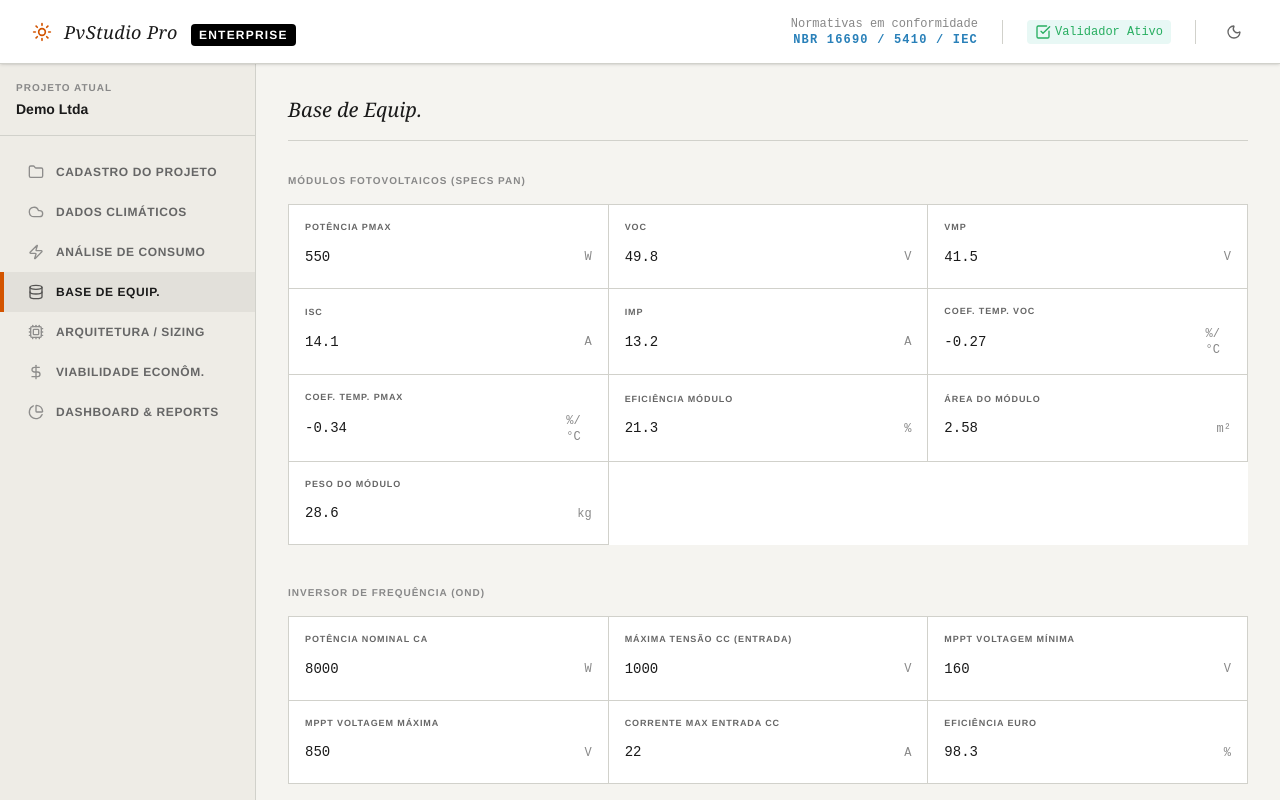
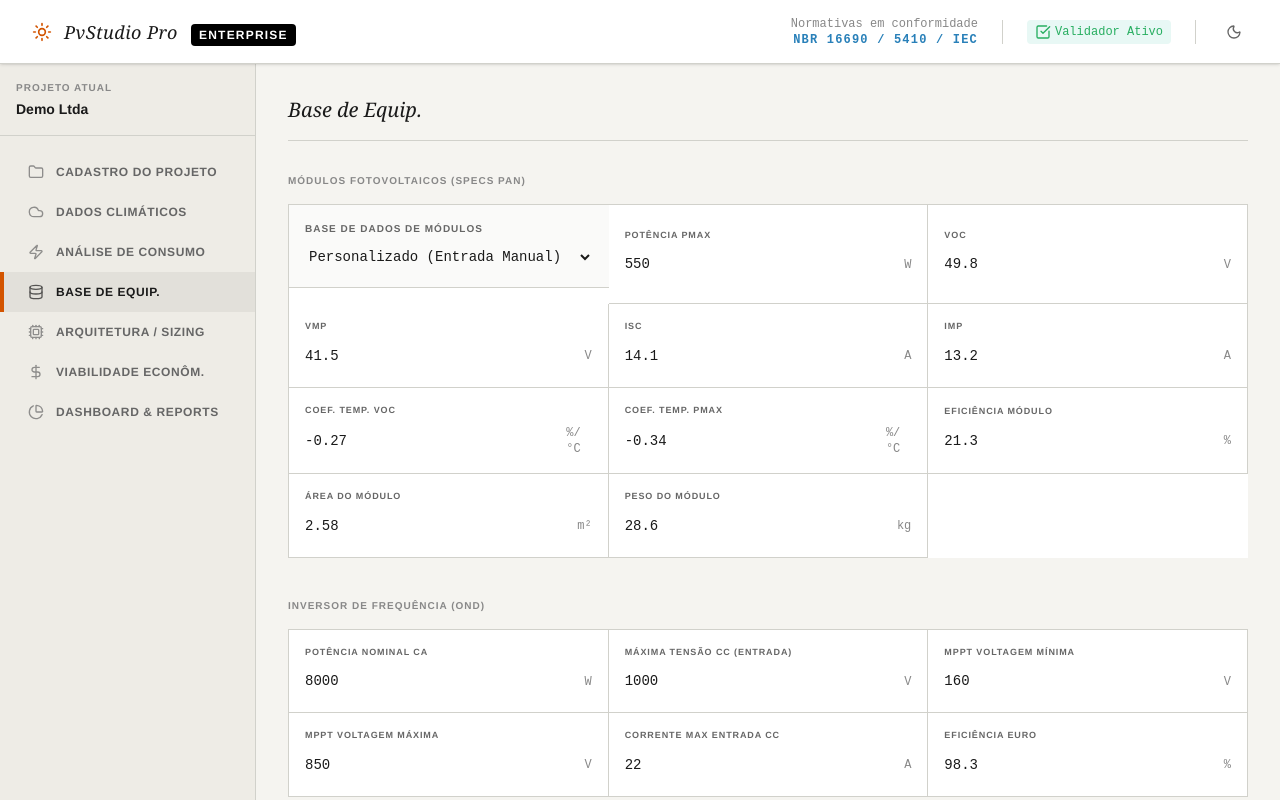
Before and after one commit to mgssystemsolar-max/CASA-100-OFF-GRID, a React (Vite) app: page / in a window 1280 px wide. Both pictures are taken after a click on the button "BASE DE EQUIP.". Built offline with nearby package versions, Linux system fonts and the light colour scheme.

Commit message:
feat: add photovoltaic module database
Introduce MODULE_DATABASE to support predefined solar panel specifications in the calculation form.

```diff
--- a/src/components/FormBlocks.tsx
+++ b/src/components/FormBlocks.tsx
@@ -30,6 +30,15 @@ export const Select = (props: any) => (
   </select>
 );
 
+const MODULE_DATABASE = [
+  { id: 'custom', name: 'Personalizado (Entrada Manual)' },
+  { id: 'jinko_550', name: 'Jinko Solar Tiger Pro 545-555W', power: 550, voc: 49.9, vmp: 40.9, isc: 14.01, imp: 13.45, coeffVoc: -0.25, coeffPmax: -0.35, eff: 21.33, area: 2.58, weight: 28.9 },
+  { id: 'longi_545', name: 'LONGI Hi-MO5 545W', power: 545, voc: 49.65, vmp: 41.8, isc: 13.92, imp: 13.04, coeffVoc: -0.26, coeffPmax: -0.34, eff: 21.1, area: 2.58, weight: 27.5 },
+  { id: 'canadian_600', name: 'Canadian Solar HiKu7 600W', power: 600, voc: 41.3, vmp: 34.9, isc: 18.52, imp: 17.2, coeffVoc: -0.26, coeffPmax: -0.34, eff: 21.2, area: 2.83, weight: 31.0 },
+  { id: 'trina_550', name: 'Trina Vertex 550W', power: 550, voc: 37.9, vmp: 31.6, isc: 18.52, imp: 17.4, coeffVoc: -0.25, coeffPmax: -0.34, eff: 21.0, area: 2.62, weight: 28.6 },
+  { id: 'osda_550', name: 'OSDA Solar 550W', power: 550, voc: 50.0, vmp: 41.8, isc: 13.99, imp: 13.16, coeffVoc: -0.27, coeffPmax: -0.35, eff: 21.3, area: 2.58, weight: 28.6 },
+];
+
 export function ModularForms({ state, update, currentTab }: { state: AppState, update: Function, currentTab: string }) {
   const updater = (sec: keyof AppState, field: string) => (e: React.ChangeEvent<HTMLInputElement | HTMLSelectElement>) => {
     const val = e.target.type === 'number' ? Number(e.target.value) : e.target.value;
@@ -37,6 +46,27 @@ export function ModularForms({ state, update, currentTab }: { state: AppState, u
   };
 
   const [isLocating, setIsLocating] = React.useState(false);
+  const [selectedModuleId, setSelectedModuleId] = React.useState('custom');
+
+  const onModuleSelect = (e: React.ChangeEvent<HTMLSelectElement>) => {
+    const id = e.target.value;
+    setSelectedModuleId(id);
+    if (id !== 'custom') {
+      const sp = MODULE_DATABASE.find(m => m.id === id);
+      if (sp) {
+        update('equipment', 'modulePower', sp.power);
+        update('equipment', 'moduleVoc', sp.voc);
+        update('equipment', 'moduleVmp', sp.vmp);
+        update('equipment', 'moduleIsc', sp.isc);
+        update('equipment', 'moduleImp', sp.imp);
+        update('equipment', 'moduleTempCoeffVoc', sp.coeffVoc);
+        update('equipment', 'moduleTempCoeffPmax', sp.coeffPmax);
+        update('equipment', 'moduleEfficiency', sp.eff);
+        update('equipment', 'moduleArea', sp.area);
+        update('equipment', 'moduleWeight', sp.weight);
+      }
+    }
+  };
 
   const fetchCep = async () => {
     const cep = state.project.cep?.replace(/\D/g, '');
@@ -228,16 +258,24 @@ export function ModularForms({ state, update, currentTab }: { state: AppState, u
     return (
       <div className="animate-in fade-in duration-300">
         <Block title="Módulos Fotovoltaicos (Specs PAN)">
-          <Field label="Potência Pmax" unit="W"><Input type="number" value={state.equipment.modulePower} onChange={updater('equipment','modulePower')} /></Field>
-          <Field label="Voc" unit="V"><Input type="number" step="0.01" value={state.equipment.moduleVoc} onChange={updater('equipment','moduleVoc')} /></Field>
-          <Field label="Vmp" unit="V"><Input type="number" step="0.01" value={state.equipment.moduleVmp} onChange={updater('equipment','moduleVmp')} /></Field>
-          <Field label="Isc" unit="A"><Input type="number" step="0.01" value={state.equipment.moduleIsc} onChange={updater('equipment','moduleIsc')} /></Field>
-          <Field label="Imp" unit="A"><Input type="number" step="0.01" value={state.equipment.moduleImp} onChange={updater('equipment','moduleImp')} /></Field>
-          <Field label="Coef. Temp. Voc" unit="%/°C"><Input type="number" step="0.001" value={state.equipment.moduleTempCoeffVoc} onChange={updater('equipment','moduleTempCoeffVoc')} /></Field>
-          <Field label="Coef. Temp. Pmax" unit="%/°C"><Input type="number" step="0.001" value={state.equipment.moduleTempCoeffPmax} onChange={updater('equipment','moduleTempCoeffPmax')} /></Field>
-          <Field label="Eficiência Módulo" unit="%"><Input type="number" step="0.1" value={state.equipment.moduleEfficiency} onChange={updater('equipment','moduleEfficiency')} /></Field>
-          <Field label="Área do Módulo" unit="m²"><Input type="number" step="0.01" value={state.equipment.moduleArea} onChange={updater('equipment','moduleArea')} /></Field>
-          <Field label="Peso do Módulo" unit="kg"><Input type="number" step="0.1" value={state.equipment.moduleWeight} onChange={updater('equipment','moduleWeight')} /></Field>
+          <div className="mb-4 p-4 border-b border-line bg-[#FAFAF9] dark:bg-[#1A1A1A]">
+            <label className="block text-[10px] uppercase font-bold text-[#666] tracking-widest mb-2">Base de Dados de Módulos</label>
+            <Select value={selectedModuleId} onChange={onModuleSelect}>
+              {MODULE_DATABASE.map(m => (
+                <option key={m.id} value={m.id}>{m.name}</option>
+              ))}
+            </Select>
+          </div>
+          <Field label="Potência Pmax" unit="W"><Input type="number" value={state.equipment.modulePower} onChange={updater('equipment','modulePower')} disabled={selectedModuleId !== 'custom'} /></Field>
+          <Field label="Voc" unit="V"><Input type="number" step="0.01" value={state.equipment.moduleVoc} onChange={updater('equipment','moduleVoc')} disabled={selectedModuleId !== 'custom'} /></Field>
+          <Field label="Vmp" unit="V"><Input type="number" step="0.01" value={state.equipment.moduleVmp} onChange={updater('equipment','moduleVmp')} disabled={selectedModuleId !== 'custom'} /></Field>
+          <Field label="Isc" unit="A"><Input type="number" step="0.01" value={state.equipment.moduleIsc} onChange={updater('equipment','moduleIsc')} disabled={selectedModuleId !== 'custom'} /></Field>
+          <Field label="Imp" unit="A"><Input type="number" step="0.01" value={state.equipment.moduleImp} onChange={updater('equipment','moduleImp')} disabled={selectedModuleId !== 'custom'} /></Field>
+          <Field label="Coef. Temp. Voc" unit="%/°C"><Input type="number" step="0.001" value={state.equipment.moduleTempCoeffVoc} onChange={updater('equipment','moduleTempCoeffVoc')} disabled={selectedModuleId !== 'custom'} /></Field>
+          <Field label="Coef. Temp. Pmax" unit="%/°C"><Input type="number" step="0.001" value={state.equipment.moduleTempCoeffPmax} onChange={updater('equipment','moduleTempCoeffPmax')} disabled={selectedModuleId !== 'custom'} /></Field>
+          <Field label="Eficiência Módulo" unit="%"><Input type="number" step="0.1" value={state.equipment.moduleEfficiency} onChange={updater('equipment','moduleEfficiency')} disabled={selectedModuleId !== 'custom'} /></Field>
+          <Field label="Área do Módulo" unit="m²"><Input type="number" step="0.01" value={state.equipment.moduleArea} onChange={updater('equipment','moduleArea')} disabled={selectedModuleId !== 'custom'} /></Field>
+          <Field label="Peso do Módulo" unit="kg"><Input type="number" step="0.1" value={state.equipment.moduleWeight} onChange={updater('equipment','moduleWeight')} disabled={selectedModuleId !== 'custom'} /></Field>
         </Block>
         <Block title="Inversor de Frequência (OND)">
           <Field label="Potência Nominal CA" unit="W"><Input type="number" value={state.equipment.inverterPower} onChange={updater('equipment','inverterPower')} /></Field>
```
